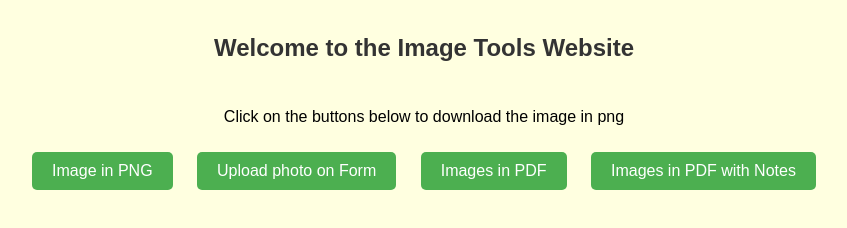
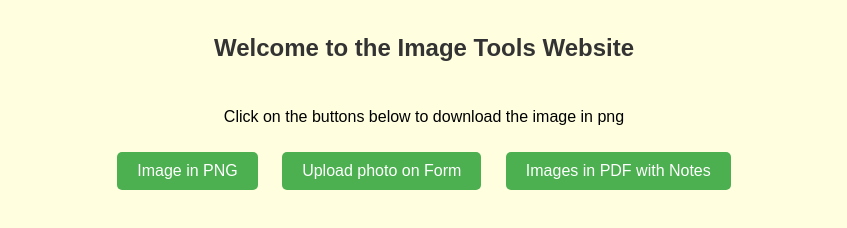
Before and after one commit to Vedprakash3/Image-Tools.github.io, a plain HTML site: page index.html in a window 1280 px wide. Shown: the whole page, without its empty margins (216-1063 px from the left). Drawn offline with Linux system fonts and the light colour scheme.

Commit message:
Add files via upload

```diff
--- a/index.html
+++ b/index.html
@@ -42,7 +42,6 @@
 
     <button class="btn" onclick="window.open('https://vedprakash3.github.io/Image-In-PNG.github.io/', '_blank')">Image in PNG</button>
     <button class="btn" onclick="window.open('https://vedprakash3.github.io/Photo-On-Form.github.io/', '_blank')">Upload photo on Form</button>
-    <button class="btn" onclick="window.open('https://vedprakash3.github.io/Images-In-PDF.github.io/', '_blank')">Images in PDF</button>
     <button class="btn" onclick="window.open('https://vedprakash3.github.io/Images-In-PDF-With-Notes.github.io/', '_blank')">Images in PDF with Notes</button>
 
 </body>
```
